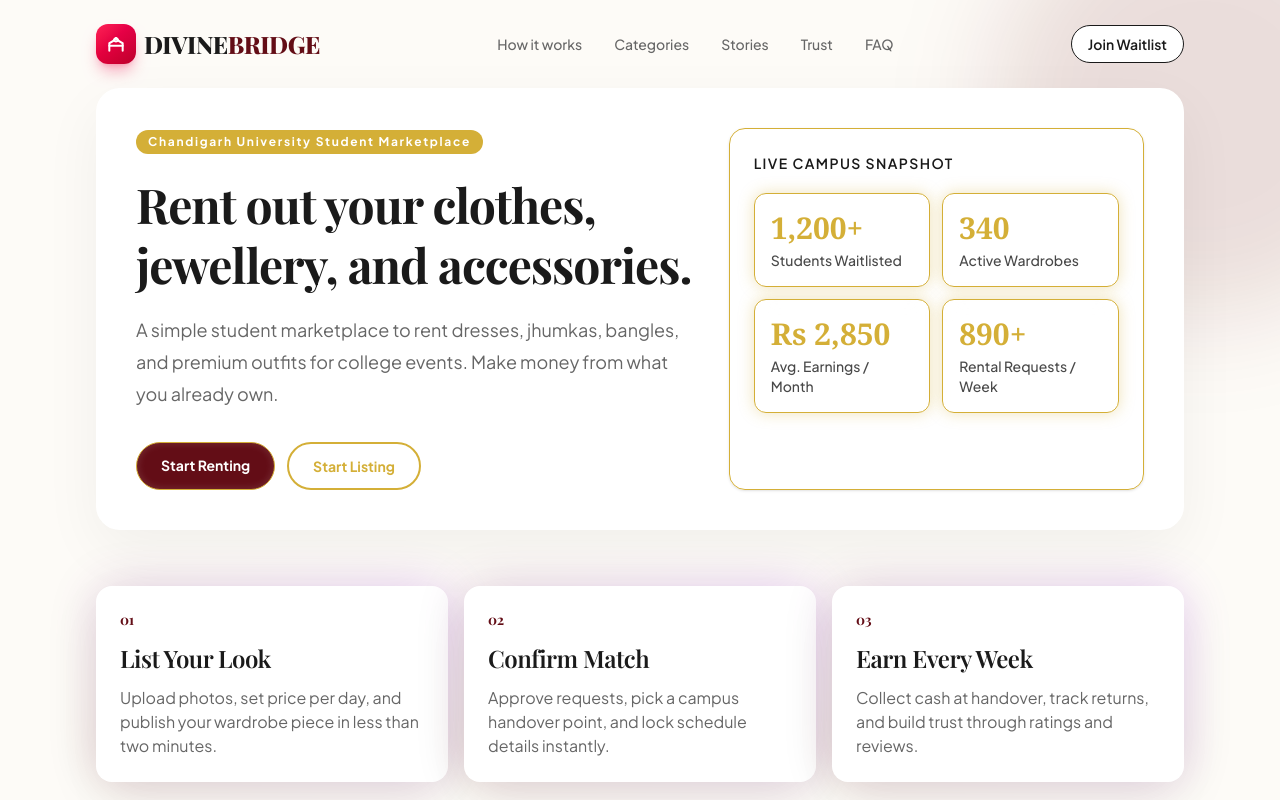
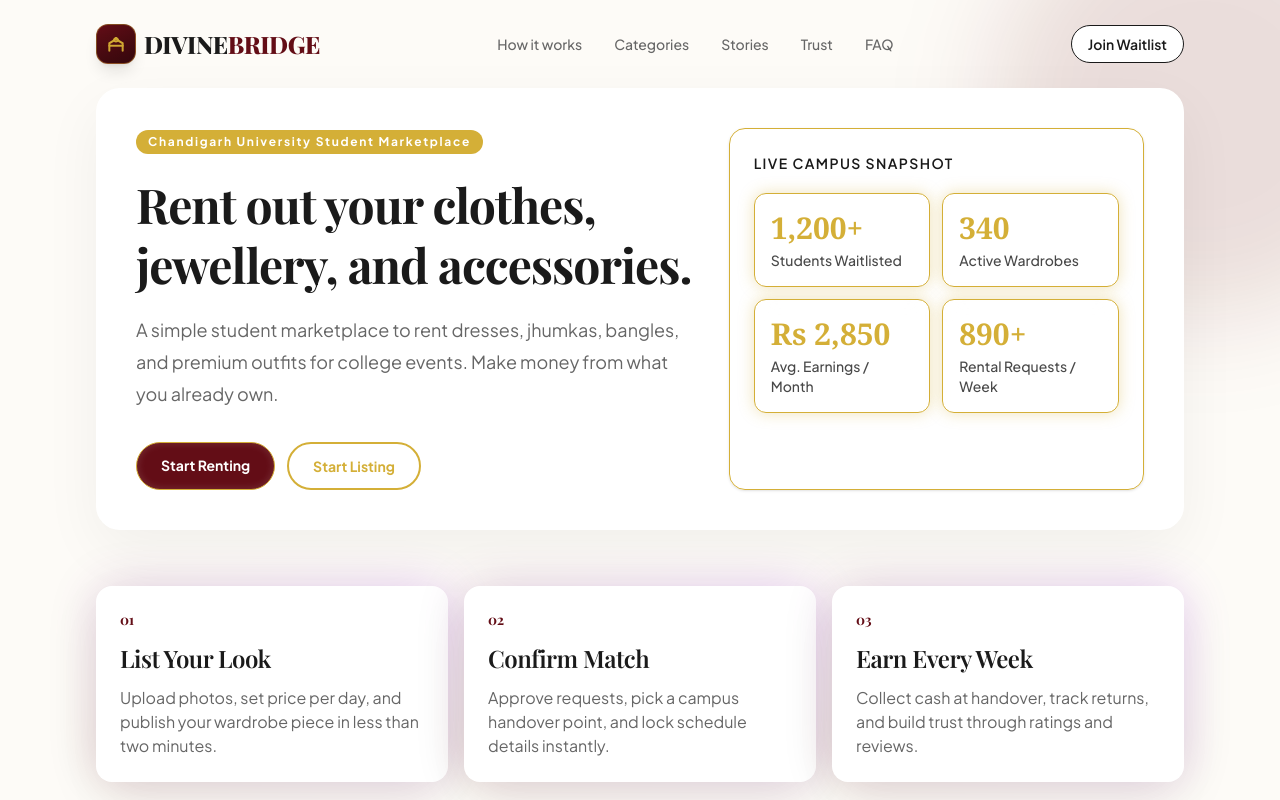
Before and after one commit to gowtham2304-A/exchnage, a Next.js app: page / in a window 1280 px wide. Shown: the top 800 px of the page. Built offline with nearby package versions, Linux system fonts and the light colour scheme; a web font is replaced by a local one.

Commit message:
better ui logo

```diff
--- a/app/components/logo.tsx
+++ b/app/components/logo.tsx
@@ -1,12 +1,12 @@
 export default function Logo({ className = "" }: { className?: string }) {
   return (
     <div className={`flex items-center gap-2 ${className}`}>
-      <div className="relative flex h-10 w-10 shrink-0 items-center justify-center rounded-xl bg-gradient-to-br from-rose-500 to-rose-700 shadow-lg shadow-rose-600/30">
+      <div className="relative flex h-10 w-10 shrink-0 items-center justify-center rounded-xl bg-gradient-to-br from-[var(--brand)] to-[var(--brand-deep)] shadow-lg shadow-[var(--brand-deep)]/40 border border-[var(--brand-gold)]/40">
         <svg
           xmlns="http://www.w3.org/2000/svg"
           viewBox="0 0 24 24"
           fill="none"
-          stroke="white"
+          stroke="var(--brand-gold)"
           strokeWidth="2.5"
           strokeLinecap="round"
           strokeLinejoin="round"
```
